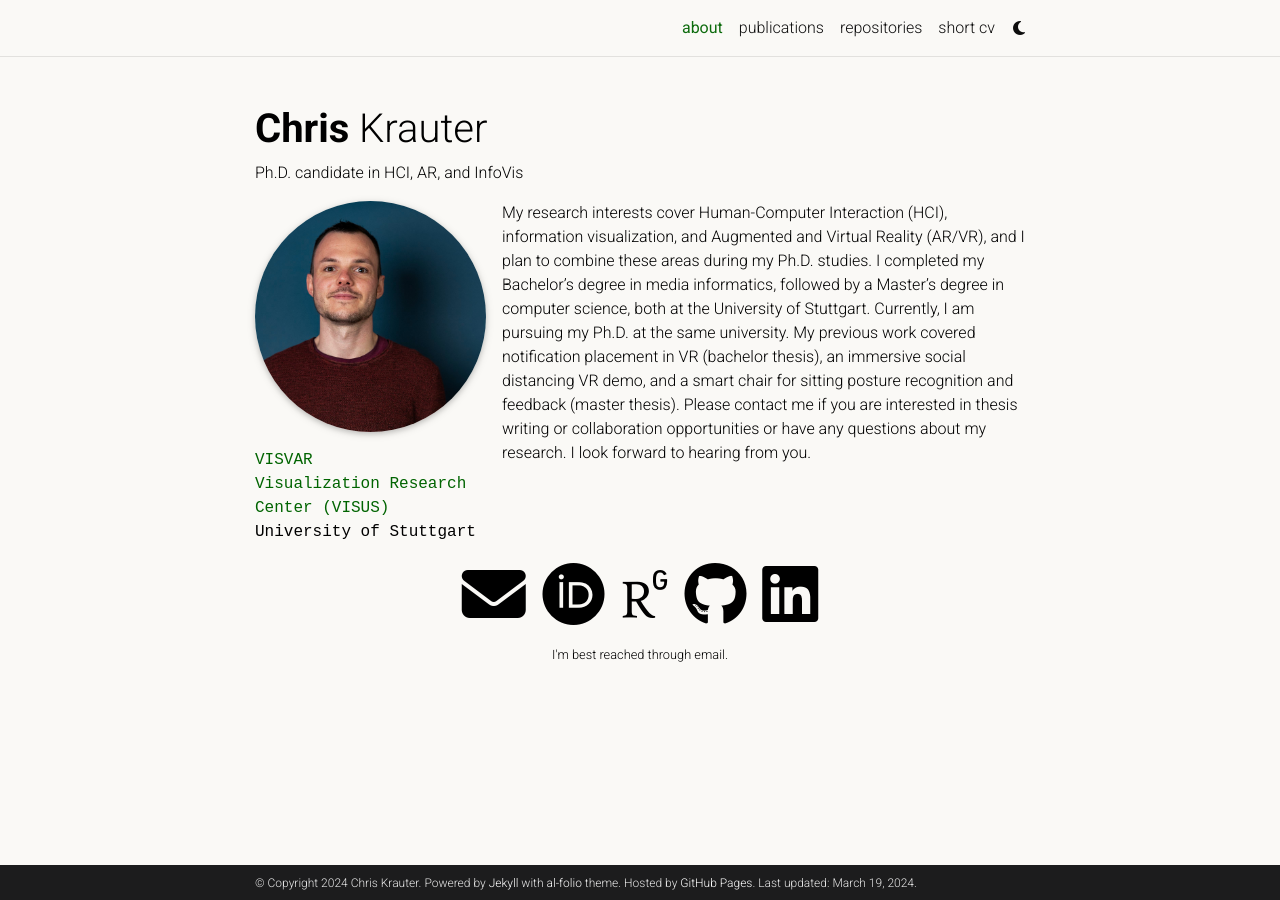
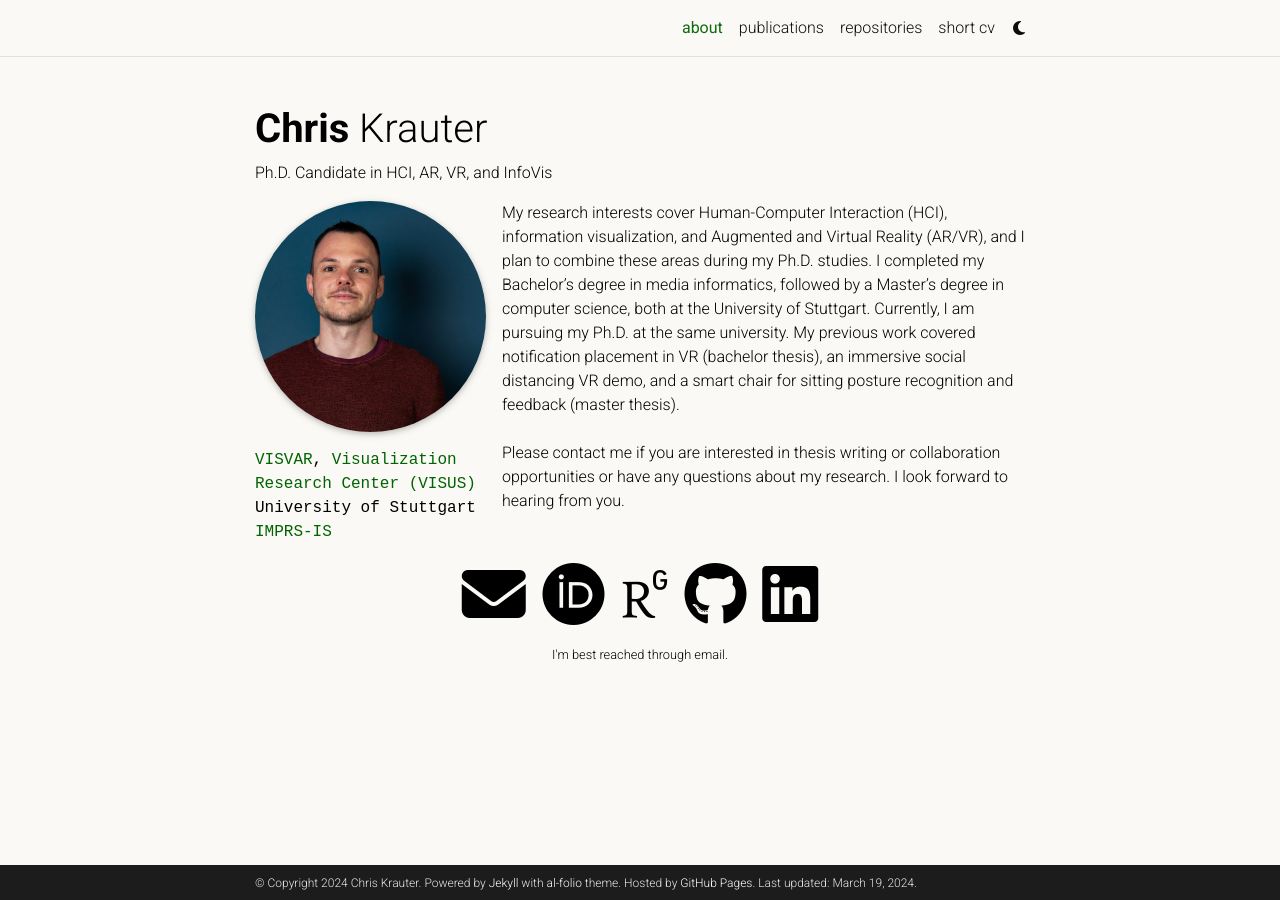
Before and after one commit to ChristianKrauter/ChristianKrauter.github.io, a Jekyll site: the page built from _pages/about.md, in a window 1280 px wide. Built offline with Jekyll 4.4.1, drawn with Linux system fonts in a browser that asks for light colours; full-size pictures stand in for the smaller copies a plugin makes; some web fonts are replaced; comment, search, counter and statistics services are not loaded; a style sheet for code colours, icons or effects is not loaded.

Commit message:
improves and updates aboutme

```diff
--- a/_pages/about.md
+++ b/_pages/about.md
@@ -2,16 +2,18 @@
 layout: about
 title: about
 permalink: /
-subtitle: Ph.D. candidate in HCI, AR, and InfoVis
+subtitle: Ph.D. Candidate in HCI, AR, VR, and InfoVis
 
 profile:
   align: left
   image: ck.jpg
   image_circular: true # crops the image to make it circular
   more_info: >
-    <p><a href="https://visvar.github.io/" target="_blank">VISVAR</a></p>
-    <p><a href="https://www.visus.uni-stuttgart.de/" target="_blank">Visualization Research Center (VISUS)</a></p>
+    <p><a href="https://visvar.github.io/" target="_blank">VISVAR</a>, <a href="https://www.visus.uni-stuttgart.de/" target="_blank">Visualization Research Center (VISUS)</a></p>
+    <br>
     <p>University of Stuttgart</p>
+    <br>
+    <p><a href="https://imprs.is.mpg.de/" target="_blank">IMPRS-IS</a></p>
 
 news: false  # includes a list of news items
 latest_posts: false  # includes a list of the newest posts
@@ -19,5 +21,7 @@
 social: true  # includes social icons at the bottom of the page
 ---
 
-My research interests cover Human-Computer Interaction (HCI), information visualization, and Augmented and Virtual Reality (AR/VR), and I plan to combine these areas during my Ph.D. studies. I completed my Bachelor's degree in media informatics, followed by a Master's degree in computer science, both at the University of Stuttgart. Currently, I am pursuing my Ph.D. at the same university. My previous work covered notification placement in VR (bachelor thesis), an immersive social distancing VR demo, and a smart chair for sitting posture recognition and feedback (master thesis). Please contact me if you are interested in thesis writing or collaboration opportunities or have any questions about my research.
+My research interests cover Human-Computer Interaction (HCI), information visualization, and Augmented and Virtual Reality (AR/VR), and I plan to combine these areas during my Ph.D. studies. I completed my Bachelor's degree in media informatics, followed by a Master's degree in computer science, both at the University of Stuttgart. Currently, I am pursuing my Ph.D. at the same university. My previous work covered notification placement in VR (bachelor thesis), an immersive social distancing VR demo, and a smart chair for sitting posture recognition and feedback (master thesis).
+<br><br>
+Please contact me if you are interested in thesis writing or collaboration opportunities or have any questions about my research.
 I look forward to hearing from you.
```
